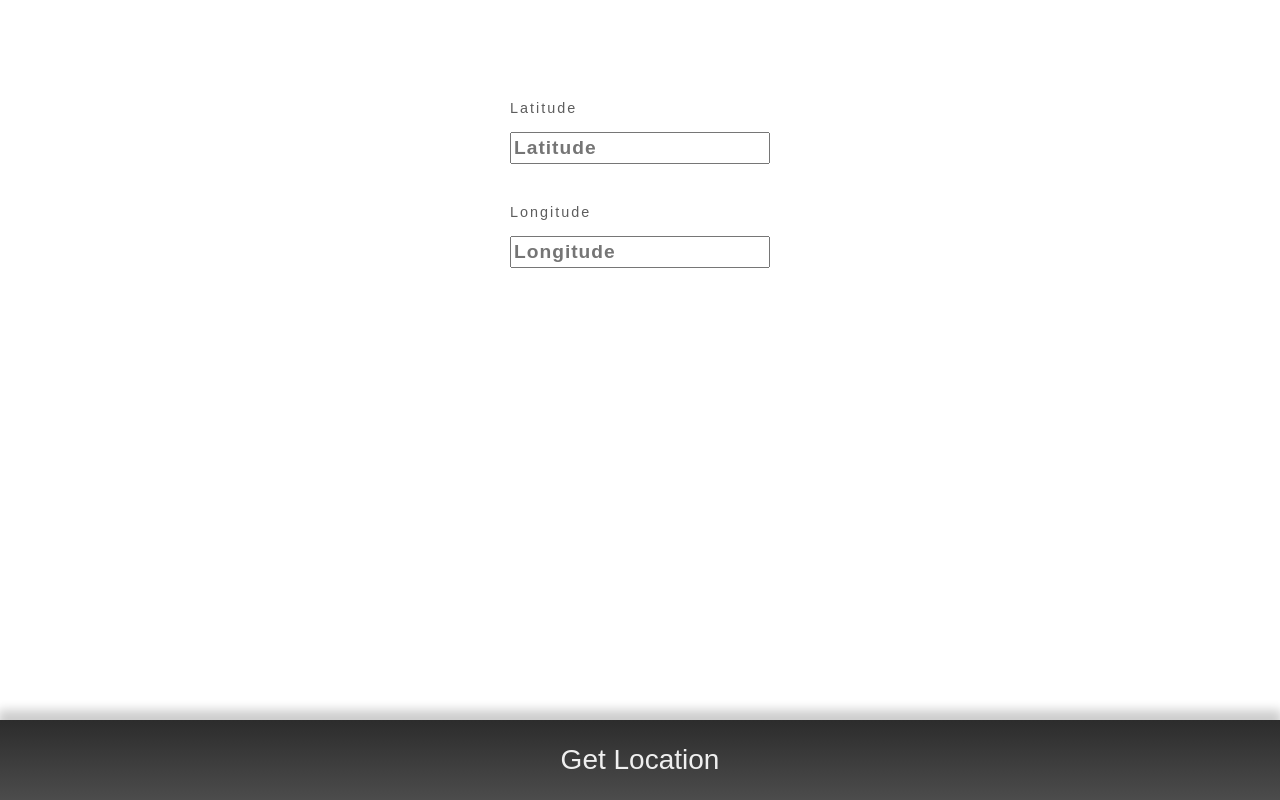
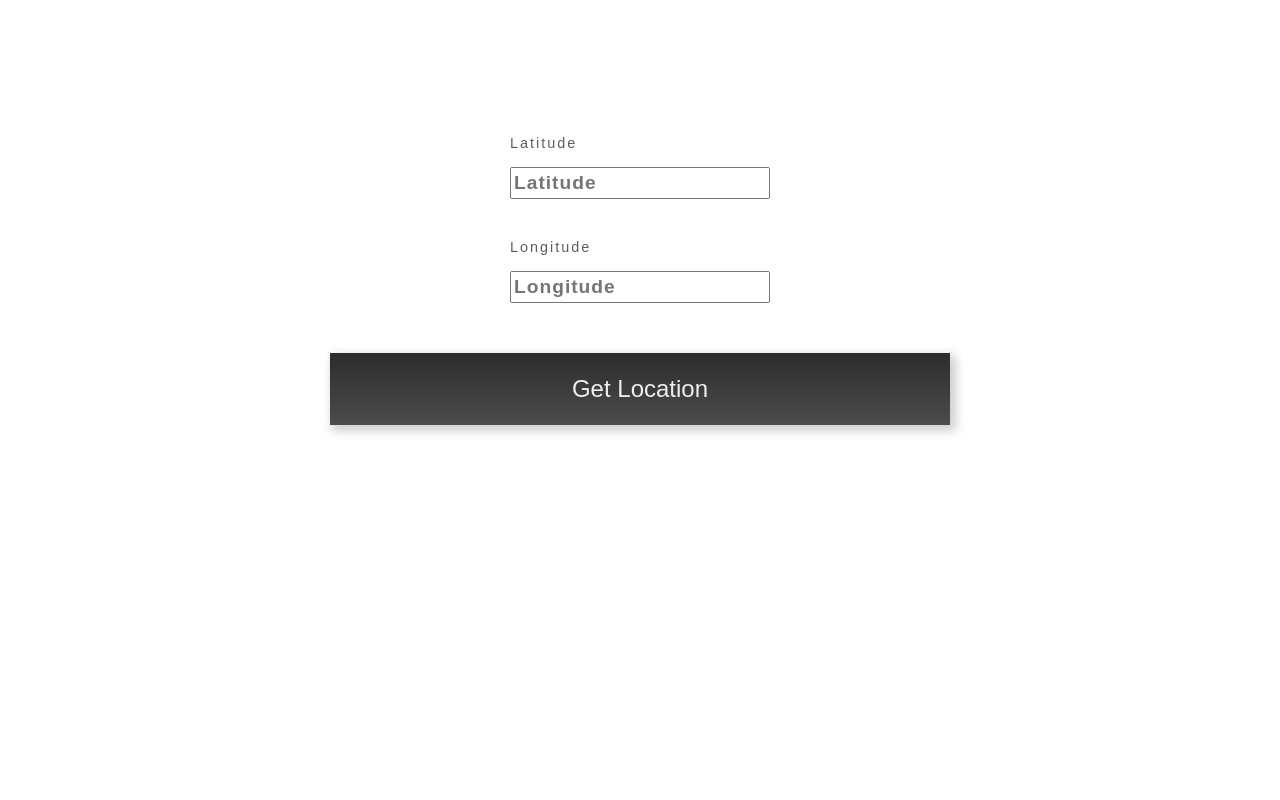
Before and after one commit to DevPractices/HTML-API-Geo-Location, a plain HTML site: page index.html in a window 1280 px wide. Drawn offline with Linux system fonts and the light colour scheme.

Commit message:
Update main.css

```diff
--- a/main.css
+++ b/main.css
@@ -13,8 +13,8 @@ html, body
 {
 	width: 620px;
 	max-width: 620px;
-	height: 240px;
-	max-height: 240px;
+	height: 340px;
+	max-height: 340px;
 	margin: 100px auto;
 }
 
@@ -25,7 +25,6 @@ html, body
 	height: 70%;
 	max-height: 70%;
 	margin: 0;
-	padding: 15px;
 	display: -webkit-box;
 	display: -ms-flexbox;
 	display: flex;
@@ -106,18 +105,15 @@ html, body
 #inputWrapper button#getLocationButton
 {
 	width: 100%;
-	height: 10%;
-	position: absolute;
-	bottom: 0;
-	left: 0;
-	right: 0;
+	height: 70%;
+	display: block;
 	background: -webkit-linear-gradient(#2c2c2c, #4c4c4c);
 	background: linear-gradient(#2c2c2c, #4c4c4c);
 	color: #efefef;
-	font-size: 1.75em;
+	font-size: 1.5em;
 	font-family: sans-serif;
 	border: none;
-	box-shadow: 0px -8px 10px 2px rgba(0,0,0,0.20);
+	box-shadow: 4px 4px 10px 2px rgba(0,0,0,0.20);
 	cursor: pointer;
 	outline: none;
 	-webkit-transition: all 300ms ease-in-out;
```
